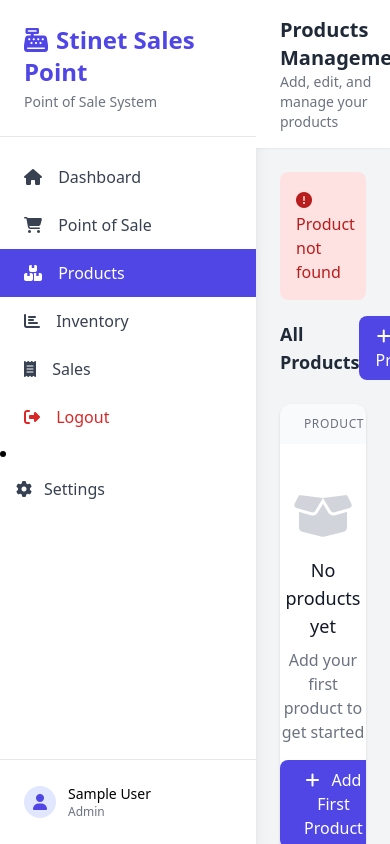
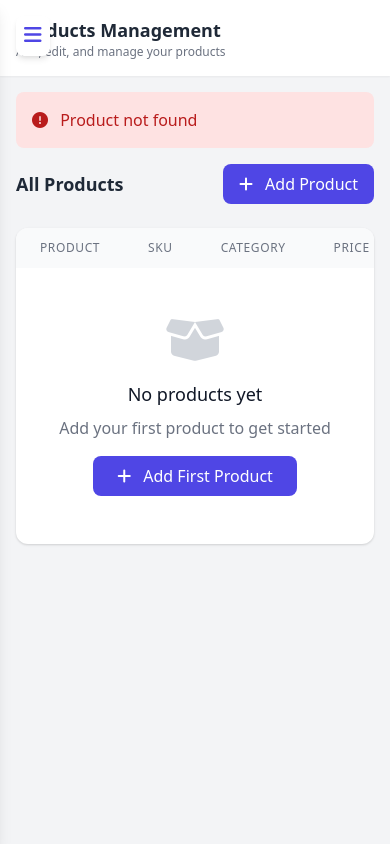
Before and after one commit to ugbedethomas/pos-system, a Flask app: a page that uses templates/base.html in a window 390 px wide. Run offline with Flask 3, Linux system fonts and the light colour scheme; the visitor is signed in with stand-in values (Sample User, id 1); lists and menus that the app fills with data are empty.

Commit message:
Make base template responsive with mobile sidebar

```diff
--- a/templates/base.html
+++ b/templates/base.html
@@ -26,7 +26,27 @@
             --warning-color: #f59e0b;
         }
 
-        /* Sidebar */
+        /* Responsive Sidebar */
+        .sidebar {
+            transform: translateX(-100%);
+            transition: transform 0.3s ease;
+        }
+        .sidebar.active {
+            transform: translateX(0);
+        }
+        @media (min-width: 1024px) {
+            .sidebar {
+                transform: translateX(0);
+            }
+        }
+
+        .sidebar-overlay {
+            display: none;
+        }
+        .sidebar-overlay.active {
+            display: block;
+        }
+
         .sidebar-item.active {
             background-color: var(--primary-color);
             color: white;
@@ -156,313 +176,136 @@
             border-color: var(--danger-color);
             box-shadow: 0 0 0 3px rgba(239, 68, 68, 0.1);
         }
+
+        /* Mobile Responsive Adjustments */
+        @media (max-width: 768px) {
+            .mobile-text-sm {
+                font-size: 0.875rem;
+            }
+            .mobile-text-xs {
+                font-size: 0.75rem;
+            }
+            .mobile-p-2 {
+                padding: 0.5rem;
+            }
+            .mobile-hide {
+                display: none !important;
+            }
+            .mobile-block {
+                display: block !important;
+            }
+            .mobile-w-full {
+                width: 100% !important;
+            }
+        }
     </style>
 
-    <!-- Global JavaScript Utilities -->
+    <!-- Global JavaScript Utilities (Same as before, but updated for mobile) -->
     <script>
-        // Naira currency formatter
-        function formatNaira(amount) {
-            if (amount === null || amount === undefined) return '₦0.00';
-            const num = parseFloat(amount);
-            if (isNaN(num)) return '₦0.00';
-
-            // Format with commas for thousands and 2 decimal places
-            return '₦' + num.toLocaleString('en-NG', {
-                minimumFractionDigits: 2,
-                maximumFractionDigits: 2
-            });
-        }
-
-        // Simple number formatter
-        function formatNumber(num) {
-            const parsed = parseFloat(num);
-            if (isNaN(parsed)) return '0';
-            return parsed.toLocaleString('en-NG');
-        }
-
-        // Extract numeric value from Naira string
-        function parseNaira(nairaString) {
-            if (!nairaString) return 0;
-            const cleaned = nairaString.replace(/[^0-9.-]+/g, '');
-            return parseFloat(cleaned) || 0;
-        }
-
-        // CSRF Token Helper
-        function getCSRFToken() {
-            // From meta tag
-            const metaTag = document.querySelector('meta[name="csrf-token"]');
-            if (metaTag && metaTag.content) return metaTag.content;
-
-            // From cookie (common Flask pattern)
-            const cookieValue = document.cookie
-                .split('; ')
-                .find(row => row.startsWith('csrf_token='))
-                ?.split('=')[1];
-
-            return cookieValue || '';
-        }
-
-        // Toast Notification System
-        function showToast(message, type = 'info', duration = 3000) {
-            // Remove existing toasts
-            document.querySelectorAll('.toast').forEach(toast => {
-                if (!toast.classList.contains('hiding')) {
-                    toast.classList.add('hiding');
-                    setTimeout(() => toast.remove(), 300);
-                }
-            });
-
-            // Create new toast
-            const toast = document.createElement('div');
-            toast.className = `toast px-4 py-3 rounded-lg shadow-lg flex items-center space-x-2 ${
-                type === 'success' ? 'bg-green-500 text-white' :
-                type === 'error' ? 'bg-red-500 text-white' :
-                type === 'warning' ? 'bg-yellow-500 text-white' :
-                'bg-blue-500 text-white'
-            }`;
-
-            // Add icon based on type
-            const icon = type === 'success' ? 'fa-check-circle' :
-                        type === 'error' ? 'fa-exclamation-circle' :
-                        type === 'warning' ? 'fa-exclamation-triangle' :
-                        'fa-info-circle';
-
-            toast.innerHTML = `
-                <i class="fas ${icon}"></i>
-                <span>${message}</span>
-            `;
-
-            document.body.appendChild(toast);
-
-            // Auto remove after duration
-            setTimeout(() => {
-                toast.classList.add('hiding');
-                setTimeout(() => toast.remove(), 300);
-            }, duration);
-
-            // Click to dismiss
-            toast.addEventListener('click', () => {
-                toast.classList.add('hiding');
-                setTimeout(() => toast.remove(), 300);
-            });
-        }
-
-        // Confirmation Dialog
-        function showConfirm(message, callback) {
-            if (window.confirm(message)) {
-                if (typeof callback === 'function') {
-                    callback();
-                }
-                return true;
-            }
-            return false;
-        }
-
-        // Debounce function for search/input events
-        function debounce(func, wait) {
-            let timeout;
-            return function executedFunction(...args) {
-                const later = () => {
-                    clearTimeout(timeout);
-                    func(...args);
-                };
-                clearTimeout(timeout);
-                timeout = setTimeout(later, wait);
-            };
-        }
-
-        // Format Date for receipts
-        function formatDate(date, includeTime = true) {
-            const d = date instanceof Date ? date : new Date(date);
-            const options = {
-                year: 'numeric',
-                month: 'short',
-                day: 'numeric'
-            };
-
-            if (includeTime) {
-                options.hour = '2-digit';
-                options.minute = '2-digit';
-            }
-
-            return d.toLocaleDateString('en-NG', options);
-        }
-
-        // HTML Escape for security
-        function escapeHTML(text) {
-            const div = document.createElement('div');
-            div.textContent = text;
-            return div.innerHTML;
-        }
-
-        // API Request Helper
-        async function apiRequest(url, options = {}) {
-            const defaultOptions = {
-                headers: {
-                    'Content-Type': 'application/json',
-                    'X-CSRF-Token': getCSRFToken()
-                },
-                credentials: 'same-origin'
-            };
-
-            const mergedOptions = {
-                ...defaultOptions,
-                ...options,
-                headers: {
-                    ...defaultOptions.headers,
-                    ...options.headers
-                }
-            };
-
-            try {
-                const response = await fetch(url, mergedOptions);
-
-                // Handle HTTP errors
-                if (!response.ok) {
-                    const errorText = await response.text();
-                    throw new Error(`HTTP ${response.status}: ${errorText}`);
-                }
-
-                // Parse JSON response
-                const data = await response.json();
-
-                // Check for application-level errors
-                if (data && data.success === false) {
-                    throw new Error(data.message || 'Operation failed');
-                }
-
-                return data;
-            } catch (error) {
-                console.error('API Request Error:', error);
-                throw error;
-            }
-        }
+        // ... [Keep all your existing JavaScript functions] ...
 
         // Initialize when page loads
         document.addEventListener('DOMContentLoaded', function() {
             console.log('POS System initialized');
 
-            // Format all money elements on page
-            document.querySelectorAll('.money').forEach(el => {
-                const amount = el.textContent.replace(/[^0-9.-]+/g, '');
-                if (amount) {
-                    el.textContent = formatNaira(amount);
-                }
+            // Mobile sidebar toggle
+            const menuBtn = document.getElementById('mobile-menu-btn');
+            const sidebar = document.getElementById('sidebar');
+            const overlay = document.getElementById('sidebar-overlay');
+
+            if (menuBtn && sidebar) {
+                menuBtn.addEventListener('click', function() {
+                    sidebar.classList.toggle('active');
+                    if (overlay) overlay.classList.toggle('active');
                 });
 
-            // Convert all data-price attributes
-            document.querySelectorAll('[data-price]').forEach(el => {
-                const price = el.getAttribute('data-price');
-                if (price) {
-                    el.setAttribute('data-price-naira', formatNaira(price));
-                }
+                // Close sidebar when clicking overlay
+                if (overlay) {
+                    overlay.addEventListener('click', function() {
+                        sidebar.classList.remove('active');
+                        overlay.classList.remove('active');
                     });
-
-            // Auto-focus first input in forms
-            const firstInput = document.querySelector('form:not([novalidate]) input:not([type="hidden"]):not([disabled])');
-            if (firstInput && !firstInput.value) {
-                setTimeout(() => firstInput.focus(), 100);
                 }
 
-            // Handle form submissions with loading states
-            document.querySelectorAll('form').forEach(form => {
-                form.addEventListener('submit', function(e) {
-                    const submitBtn = this.querySelector('button[type="submit"]');
-                    if (submitBtn) {
-                        submitBtn.classList.add('disabled');
-                        submitBtn.innerHTML = '<i class="fas fa-spinner fa-spin mr-2"></i>Processing...';
-                    }
-                });
-            });
-
-            // Handle tab navigation
-            document.addEventListener('keydown', function(e) {
-                // Ctrl + P for print
-                if ((e.ctrlKey || e.metaKey) && e.key === 'p') {
-                    e.preventDefault();
-                    window.print();
-                    return false;
-                }
-
-                // Ctrl + Enter for form submission
-                if ((e.ctrlKey || e.metaKey) && e.key === 'Enter') {
-                    const activeForm = document.querySelector('form:focus-within');
-                    if (activeForm) {
-                        activeForm.dispatchEvent(new Event('submit'));
+                // Close sidebar when clicking outside on mobile
+                document.addEventListener('click', function(event) {
+                    if (window.innerWidth < 1024) {
+                        if (!sidebar.contains(event.target) &&
+                            !menuBtn.contains(event.target) &&
+                            sidebar.classList.contains('active')) {
+                            sidebar.classList.remove('active');
+                            if (overlay) overlay.classList.remove('active');
                         }
                     }
                 });
-        });
+            }
 
-        // Error boundary for unhandled errors
-        window.addEventListener('error', function(e) {
-            console.error('Unhandled error:', e.error);
-            showToast('An unexpected error occurred', 'error');
-        });
-
-        // Handle offline/online status
-        window.addEventListener('offline', () => {
-            showToast('You are offline. Some features may not work.', 'warning');
-        });
-
-        window.addEventListener('online', () => {
-            showToast('Back online!', 'success');
+            // ... [Keep rest of your initialization code] ...
         });
     </script>
 </head>
 <body class="bg-gray-100">
-    <div class="flex h-screen">
+    <!-- Mobile Menu Button -->
+    <button id="mobile-menu-btn" class="lg:hidden fixed top-4 left-4 z-50 bg-white p-2 rounded-lg shadow-md">
+        <i class="fas fa-bars text-xl text-indigo-600"></i>
+    </button>
+
+    <!-- Sidebar Overlay (Mobile only) -->
+    <div id="sidebar-overlay" class="sidebar-overlay fixed inset-0 bg-black bg-opacity-50 z-40 lg:hidden"></div>
+
     <!-- Sidebar -->
-        <div class="w-64 bg-white shadow-lg">
+    <div id="sidebar" class="sidebar fixed lg:relative inset-y-0 left-0 z-40 w-64 bg-white shadow-lg lg:shadow-none lg:translate-x-0 transition-transform duration-300">
         <div class="p-6 border-b">
-                <h1 class="text-2xl font-bold text-indigo-600">
+            <h1 class="text-xl lg:text-2xl font-bold text-indigo-600">
                 <i class="fas fa-cash-register mr-2"></i>Stinet Sales Point
             </h1>
-                <p class="text-sm text-gray-500 mt-1">Point of Sale System</p>
+            <p class="text-xs lg:text-sm text-gray-500 mt-1">Point of Sale System</p>
+
+            <!-- Mobile close button -->
+            <button class="lg:hidden absolute top-4 right-4 text-gray-500 hover:text-gray-700">
+                <i class="fas fa-times text-xl"></i>
+            </button>
         </div>
 
         <nav class="mt-4">
-                <a href="/" class="sidebar-item block px-6 py-3 text-gray-700 {% if request.path == '/' %}active{% endif %}">
-                    <i class="fas fa-home mr-3"></i> Dashboard
+            <a href="/" class="sidebar-item block px-6 py-3 text-gray-700 hover:bg-gray-50 {% if request.path == '/' %}active bg-indigo-600 text-white{% endif %}">
+                <i class="fas fa-home mr-3"></i> <span class="mobile-text-sm">Dashboard</span>
             </a>
-                <a href="/pos" class="sidebar-item block px-6 py-3 text-gray-700 {% if request.path == '/pos' %}active{% endif %}">
-                    <i class="fas fa-shopping-cart mr-3"></i> Point of Sale
+            <a href="/pos" class="sidebar-item block px-6 py-3 text-gray-700 hover:bg-gray-50 {% if request.path == '/pos' %}active bg-indigo-600 text-white{% endif %}">
+                <i class="fas fa-shopping-cart mr-3"></i> <span class="mobile-text-sm">Point of Sale</span>
             </a>
-                <a href="/products" class="sidebar-item block px-6 py-3 text-gray-700 {% if request.path == '/products' %}active{% endif %}">
-                    <i class="fas fa-boxes mr-3"></i> Products
+            <a href="/products" class="sidebar-item block px-6 py-3 text-gray-700 hover:bg-gray-50 {% if request.path == '/products' %}active bg-indigo-600 text-white{% endif %}">
+                <i class="fas fa-boxes mr-3"></i> <span class="mobile-text-sm">Products</span>
             </a>
-                <a href="/inventory" class="sidebar-item block px-6 py-3 text-gray-700 {% if request.path == '/inventory' %}active{% endif %}">
-                    <i class="fas fa-chart-bar mr-3"></i> Inventory
+            <a href="/inventory" class="sidebar-item block px-6 py-3 text-gray-700 hover:bg-gray-50 {% if request.path == '/inventory' %}active bg-indigo-600 text-white{% endif %}">
+                <i class="fas fa-chart-bar mr-3"></i> <span class="mobile-text-sm">Inventory</span>
             </a>
-                <a href="/sales" class="sidebar-item block px-6 py-3 text-gray-700 {% if request.path == '/sales' %}active{% endif %}">
-                    <i class="fas fa-receipt mr-3"></i> Sales
+            <a href="/sales" class="sidebar-item block px-6 py-3 text-gray-700 hover:bg-gray-50 {% if request.path == '/sales' %}active bg-indigo-600 text-white{% endif %}">
+                <i class="fas fa-receipt mr-3"></i> <span class="mobile-text-sm">Sales</span>
             </a>
-                {% if session.get('username') %}
-                <a href="/logout" class="sidebar-item block px-6 py-3 text-red-600">
-                    <i class="fas fa-sign-out-alt mr-3"></i> Logout
+
+            {% if session.role == 'admin' %}
+            <a href="/settings" class="sidebar-item block px-6 py-3 text-gray-700 hover:bg-gray-50 {% if request.path == '/settings' %}active bg-indigo-600 text-white{% endif %}">
+                <i class="fas fa-cog mr-3"></i> <span class="mobile-text-sm">Settings</span>
             </a>
             {% endif %}
-                <!-- In your base.html navigation -->
-{% if session.role == 'admin' %}
-<li class="mb-2">
-    <a href="/settings"
-       class="flex items-center px-4 py-3 text-gray-700 rounded-lg hover:bg-gray-100 {% if request.path == '/settings' %}bg-gray-100 font-semibold{% endif %}">
-        <i class="fas fa-cog mr-3"></i>
-        <span>Settings</span>
+
+            {% if session.get('username') %}
+            <a href="/logout" class="sidebar-item block px-6 py-3 text-red-600 hover:bg-red-50">
+                <i class="fas fa-sign-out-alt mr-3"></i> <span class="mobile-text-sm">Logout</span>
             </a>
-</li>
             {% endif %}
         </nav>
 
         <!-- User Info -->
         {% if session.get('username') %}
-            <div class="absolute bottom-0 w-64 p-6 border-t">
+        <div class="absolute bottom-0 w-64 p-4 lg:p-6 border-t">
             <div class="flex items-center">
                 <div class="w-8 h-8 bg-indigo-100 rounded-full flex items-center justify-center">
-                        <i class="fas fa-user text-indigo-600"></i>
+                    <i class="fas fa-user text-indigo-600 text-sm"></i>
                 </div>
                 <div class="ml-3">
-                        <p class="text-sm font-medium">{{ session.get('full_name') }}</p>
+                    <p class="text-sm font-medium truncate">{{ session.get('full_name') }}</p>
                     <p class="text-xs text-gray-500">{{ session.get('role')|title }}</p>
                 </div>
             </div>
@@ -471,17 +314,17 @@
     </div>
 
     <!-- Main Content -->
-        <div class="flex-1 flex flex-col overflow-hidden">
+    <div class="flex-1 flex flex-col lg:ml-64 min-h-screen">
         <!-- Header -->
-            <header class="bg-white shadow-sm px-6 py-4">
+        <header class="bg-white shadow-sm px-4 lg:px-6 py-4">
             <div class="flex justify-between items-center">
                 <div>
-                        <h2 class="text-xl font-semibold text-gray-800">{% block page_title %}Dashboard{% endblock %}</h2>
-                        <p class="text-gray-500 text-sm">{% block page_subtitle %}Overview and quick actions{% endblock %}</p>
+                    <h2 class="text-lg lg:text-xl font-semibold text-gray-800">{% block page_title %}Dashboard{% endblock %}</h2>
+                    <p class="text-gray-500 text-xs lg:text-sm">{% block page_subtitle %}Overview and quick actions{% endblock %}</p>
                 </div>
-                    <div class="flex items-center space-x-4">
+                <div class="flex items-center space-x-2 lg:space-x-4">
                     {% if session.get('username') %}
-                        <div class="text-sm text-gray-600">
+                    <div class="text-xs lg:text-sm text-gray-600 mobile-hide lg:block">
                         <i class="fas fa-user mr-1"></i> {{ session.get('username') }}
                     </div>
                     {% endif %}
@@ -490,16 +333,52 @@
         </header>
 
         <!-- Page Content -->
-            <main class="flex-1 overflow-y-auto p-6">
+        <main class="flex-1 overflow-y-auto p-4 lg:p-6">
             {% block content %}{% endblock %}
         </main>
     </div>
-    </div>
 
     <script>
-        // Simple sidebar activation
+        // Mobile sidebar toggle
+        document.addEventListener('DOMContentLoaded', function() {
+            const menuBtn = document.getElementById('mobile-menu-btn');
+            const sidebar = document.getElementById('sidebar');
+            const overlay = document.getElementById('sidebar-overlay');
+            const closeBtn = sidebar?.querySelector('button.lg\\:hidden');
+
+            // Toggle sidebar
+            if (menuBtn && sidebar) {
+                menuBtn.addEventListener('click', function() {
+                    sidebar.classList.toggle('active');
+                    if (overlay) overlay.classList.toggle('active');
+                });
+            }
+
+            // Close sidebar
+            if (closeBtn) {
+                closeBtn.addEventListener('click', function() {
+                    sidebar.classList.remove('active');
+                    if (overlay) overlay.classList.remove('active');
+                });
+            }
+
+            // Close on overlay click
+            if (overlay) {
+                overlay.addEventListener('click', function() {
+                    sidebar.classList.remove('active');
+                    overlay.classList.remove('active');
+                });
+            }
+
+            // Auto-close sidebar on navigation (mobile)
             document.querySelectorAll('.sidebar-item').forEach(item => {
                 item.addEventListener('click', function() {
+                    if (window.innerWidth < 1024) {
+                        sidebar.classList.remove('active');
+                        if (overlay) overlay.classList.remove('active');
+                    }
+
+                    // Update active state
                     document.querySelectorAll('.sidebar-item').forEach(i => {
                         i.classList.remove('active', 'bg-indigo-600', 'text-white');
                         i.classList.add('text-gray-700');
@@ -508,6 +387,17 @@
                     this.classList.remove('text-gray-700');
                 });
             });
+
+            // Close sidebar on window resize to desktop
+            window.addEventListener('resize', function() {
+                if (window.innerWidth >= 1024) {
+                    sidebar.classList.remove('active');
+                    if (overlay) overlay.classList.remove('active');
+                }
+            });
+        });
     </script>
+
+    {% block scripts %}{% endblock %}
 </body>
 </html>
```
Lines whose indentation alone changed are shown as unchanged.
